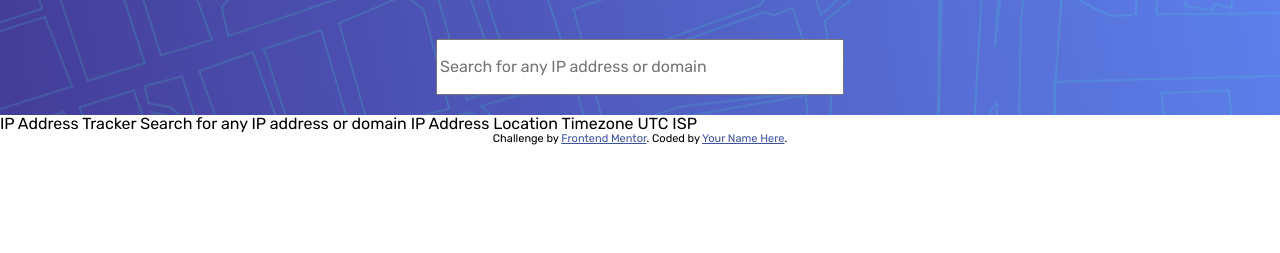
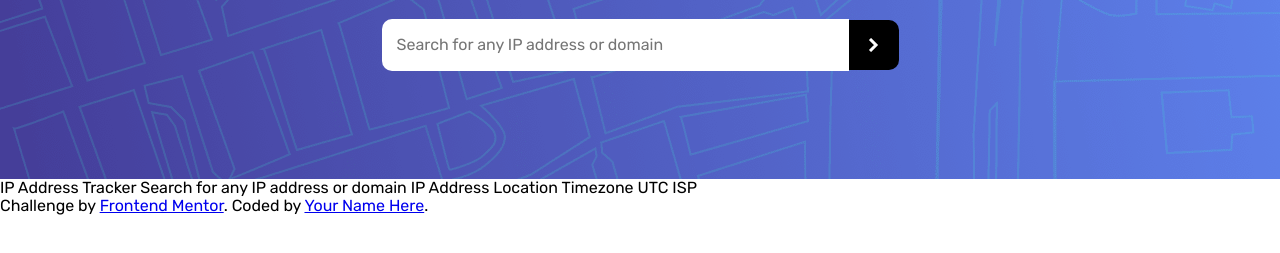
Before and after one commit to joabsena/IP-Address-Tracker, a plain HTML site: page index.html in a window 1280 px wide. Shown: the part 61-314 px from the top of the page. Drawn offline with Linux system fonts and the light colour scheme.

Commit message:
Styling the header

```diff
--- a/css/styles.css
+++ b/css/styles.css
@@ -1,18 +1,13 @@
 * {
   font-family: 'Rubik', sans-serif;
 }
-.attribution {
-  font-size: 11px;
-  text-align: center;
-}
-.attribution a {
-  color: hsl(228, 45%, 44%);
-}
+
 /* Start Header */
 .header {
-  background-image: url('../images/pattern-bg.png');
+  height: 30vh;
+  background: url('../images/pattern-bg.png');
+
   display: flex;
-  justify-content: center;
   align-items: center;
   flex-direction: column;
 }
@@ -23,8 +18,29 @@
 }
 
 .header_search {
+  display: flex;
+  align-items: center;
+  justify-content: center;
+}
+
+.header_search__input {
   height: 50px;
-  width: 400px;
-  margin: 20px;
+  width: 450px;
+
+  border: none;
+  border-radius: 10px 0px 0px 10px;
+  padding-left: 15px;
+}
+
+.header_search__icon {
+  height: 50px;
+  width: 50px;
+  background: #000;
+
+  display: flex;
+  align-items: center;
+  justify-content: center;
+
+  border-radius: 0px 10px 10px 0px;
 }
 /* End Header */
--- a/index.html
+++ b/index.html
@@ -25,11 +25,17 @@
     <!-- Header -->
     <header class="header">
       <h1 class="header_title">IP Address Tracker</h1>
-      <input
-        class="header_search"
-        type="text"
-        placeholder="Search for any IP address or domain"
-      />
+      <div class="header_search">
+        <input
+        class="header_search__input"
+          type="text"
+          placeholder="Search for any IP address or domain"
+        >
+        <div class="header_search__icon">
+          <img src="./images/icon-arrow.svg" alt="">
+        </div>
+      </input>
+    </div>
     </header>
 
     IP Address Tracker Search for any IP address or domain IP Address Location
```
